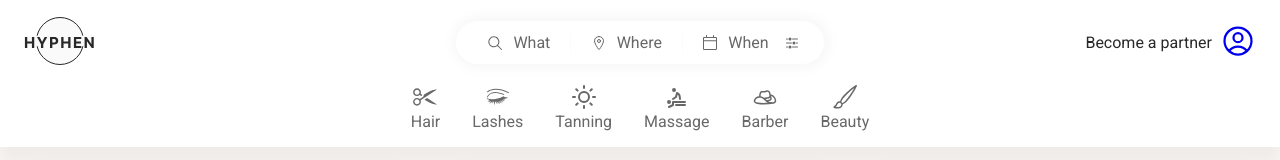
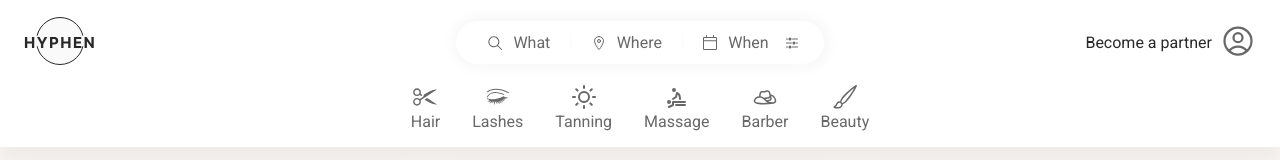
Before and after one commit to osampilona/hypen, a Next.js app: page / in a window 1280 px wide. Shown: the top 160 px of the page. Built offline with nearby package versions, Linux system fonts and the light colour scheme.

Commit message:
stroke color change

```diff
--- a/src/components/NavigationBar/navigationBar.module.scss
+++ b/src/components/NavigationBar/navigationBar.module.scss
@@ -38,6 +38,10 @@
           display: flex;
           align-items: center;
           color: $light-bg-text-color;
+
+          svg {
+            stroke: $light-bg-labels-color;
+          }
         }
       }
 
```
